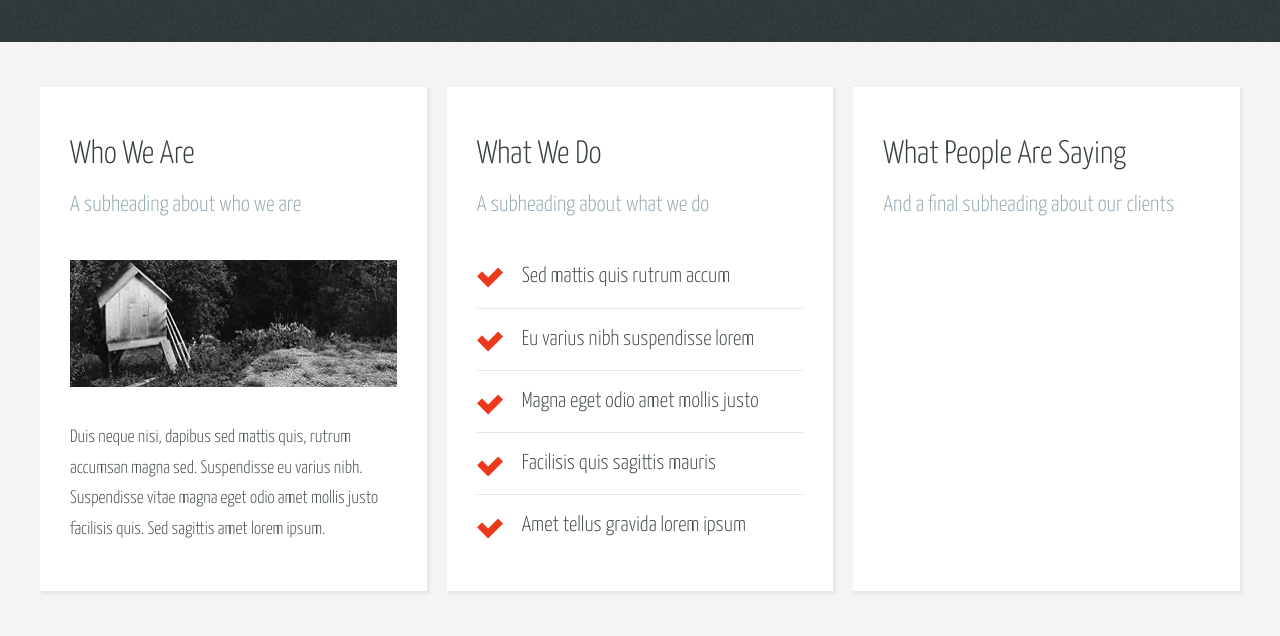
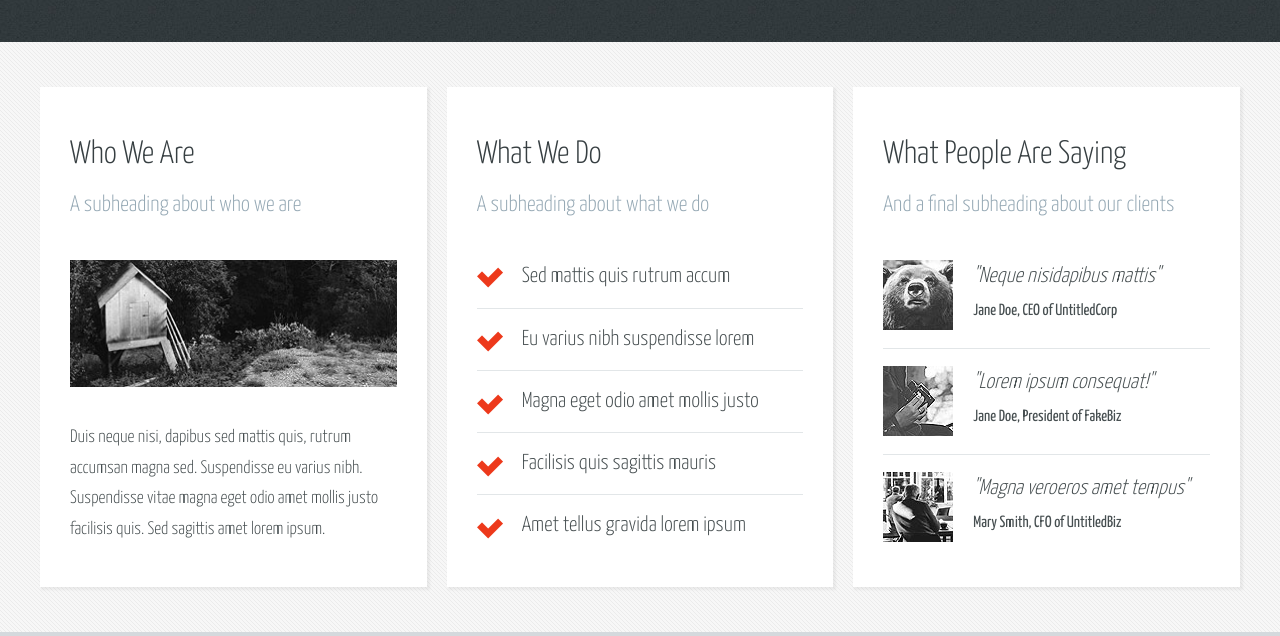
Before and after one commit to Learde/Halcyonic, a website: page index.html in a window 1280 px wide. Shown: the part 767-1403 px from the top of the page. Drawn offline with Linux system fonts and the light colour scheme.

Commit message:
Finish content section

```diff
--- a/index.html
+++ b/index.html
@@ -107,11 +107,11 @@
                     <h5 class="content-card__primary-heading">What We Do</h5>
                     <h6 class="content-card__secondary-heading">A subheading about what we do</h6>
                     <ul class="content-card__list">
-                        <li class="content-card__item">Sed mattis quis rutrum accum</li>
-                        <li class="content-card__item">Eu varius nibh suspendisse lorem</li>
-                        <li class="content-card__item">Magna eget odio amet mollis justo</li>
-                        <li class="content-card__item">Facilisis quis sagittis mauris</li>
-                        <li class="content-card__item">Amet tellus gravida lorem ipsum</li>
+                        <li class="content-card__item content-card__item--check">Sed mattis quis rutrum accum</li>
+                        <li class="content-card__item content-card__item--check">Eu varius nibh suspendisse lorem</li>
+                        <li class="content-card__item content-card__item--check">Magna eget odio amet mollis justo</li>
+                        <li class="content-card__item content-card__item--check">Facilisis quis sagittis mauris</li>
+                        <li class="content-card__item content-card__item--check">Amet tellus gravida lorem ipsum</li>
                     </ul>
                 </div>
             </div>
@@ -119,6 +119,29 @@
                 <div class="content-card">
                     <h5 class="content-card__primary-heading">What People Are Saying</h5>
                     <h6 class="content-card__secondary-heading">And a final subheading about our clients</h6>
+                    <ul class="content-card__list">
+                        <li class="content-card__item content-card__item--quote">
+                            <div class="quote">
+                                <img src="/img/pic06.jpg" alt="Picture06" class="quote__img">
+                                <h6 class="quote__heading">"Neque nisidapibus mattis"</h6>
+                                <p class="quote__name">Jane Doe, CEO of UntitledCorp</p>
+                            </div>
+                        </li>
+                        <li class="content-card__item content-card__item--quote">
+                            <div class="quote">
+                                <img src="/img/pic07.jpg" alt="Picture07" class="quote__img">
+                                <h6 class="quote__heading">"Lorem ipsum consequat!"</h6>
+                                <p class="quote__name">Jane Doe, President of FakeBiz</p>
+                            </div>
+                        </li>
+                        <li class="content-card__item content-card__item--quote">
+                            <div class="quote">
+                                <img src="/img/pic08.jpg" alt="Picture08" class="quote__img">
+                                <h6 class="quote__heading">"Magna veroeros amet tempus"</h6>
+                                <p class="quote__name">Mary Smith, CFO of UntitledBiz</p>
+                            </div>
+                        </li>
+                    </ul>
                 </div>
             </div>
         </div>
--- a/sass/components/_content-card.scss
+++ b/sass/components/_content-card.scss
@@ -3,7 +3,7 @@
     padding: 4rem 3rem 4.5rem 3rem;
     margin: 4.5rem 0;
     box-shadow: 2px 2px 2px 1px rgba($color-dark-grey-3, 0.1);
-    height: 50.3867rem;
+    max-height: 50rem;
 
     &__primary-heading {
         color: $color-grey-5;
@@ -33,11 +33,6 @@
     }
 
     &__item {
-        padding-left: 4.5rem;
-        background-image: url("../img/icon-checkmark.png");
-        background-repeat: no-repeat;
-        background-position-y: 2.26833rem;
-
         &:not(:first-child) {
             padding-top: calc(2rem*0.7);
         }
@@ -47,8 +42,25 @@
             border-bottom: solid 1px $color-grey-light-6;
         }
 
-        &:first-child {
-            background-position-y: 6.48333px;
+        &--check {
+            padding-left: 4.5rem;
+            background-image: url("../img/icon-checkmark.png");
+            background-repeat: no-repeat;
+            background-position-y: 2.26833rem;
+
+            &:first-child {
+                background-position-y: 6.48333px;
+            }
+        }
+
+        &--quote {
+            &:not(:first-child) {
+                padding-top: calc(2.5rem*0.7);
+            }
+
+            &:not(:last-child) {
+                padding-bottom: calc(2.5rem*0.7);
+            }
         }
     }
 }
--- /dev/null
+++ b/sass/components/_quote.scss
@@ -0,0 +1,21 @@
+.quote {
+    @include clearfix;
+
+    &__heading {
+        font-size: 2.16rem;
+        font-style: italic;
+        font-weight: 300;
+    }
+
+    &__name {
+        font-size: 1.62rem;
+        font-weight: 500;
+    }
+
+    &__img {
+        width: auto;
+        height: auto;
+        float: left;
+        margin-right: 2rem;
+    }
+}
--- a/sass/main.scss
+++ b/sass/main.scss
@@ -11,6 +11,7 @@
 @import "components/btn";
 @import "components/card";
 @import "components/content-card";
+@import "components/quote";
 
 @import "layout/footer";
 @import "layout/grid";
```
Also changed, not shown: css/style.css.
